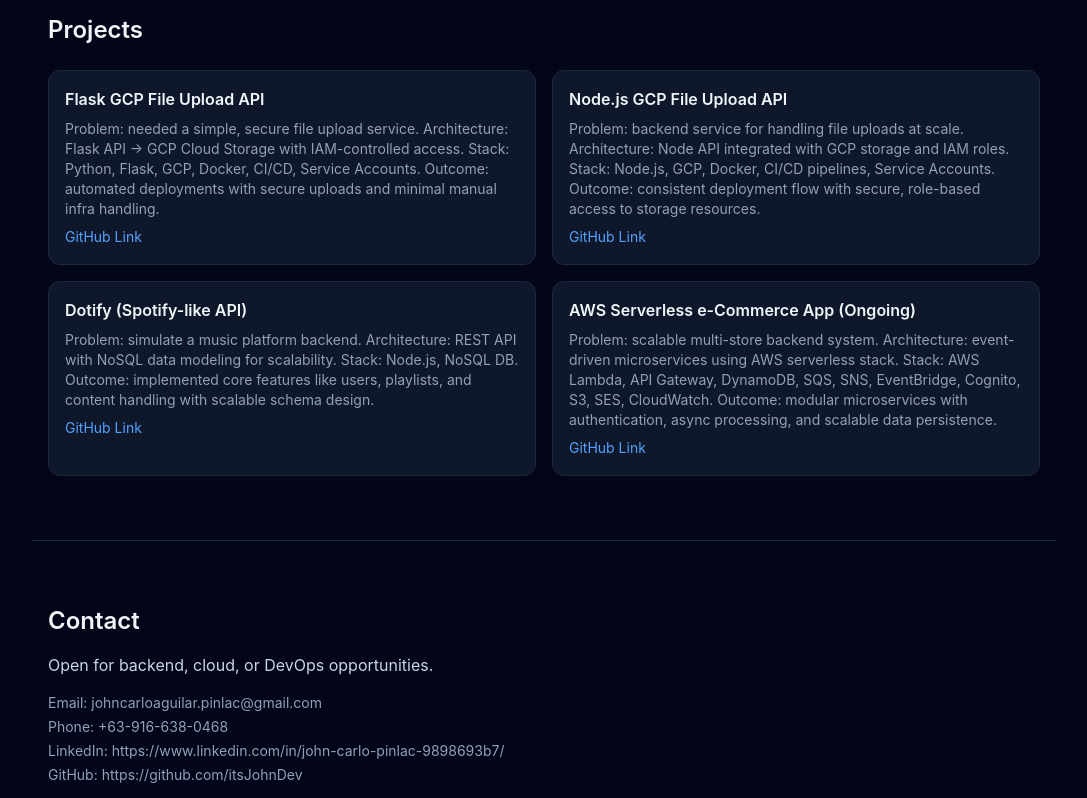
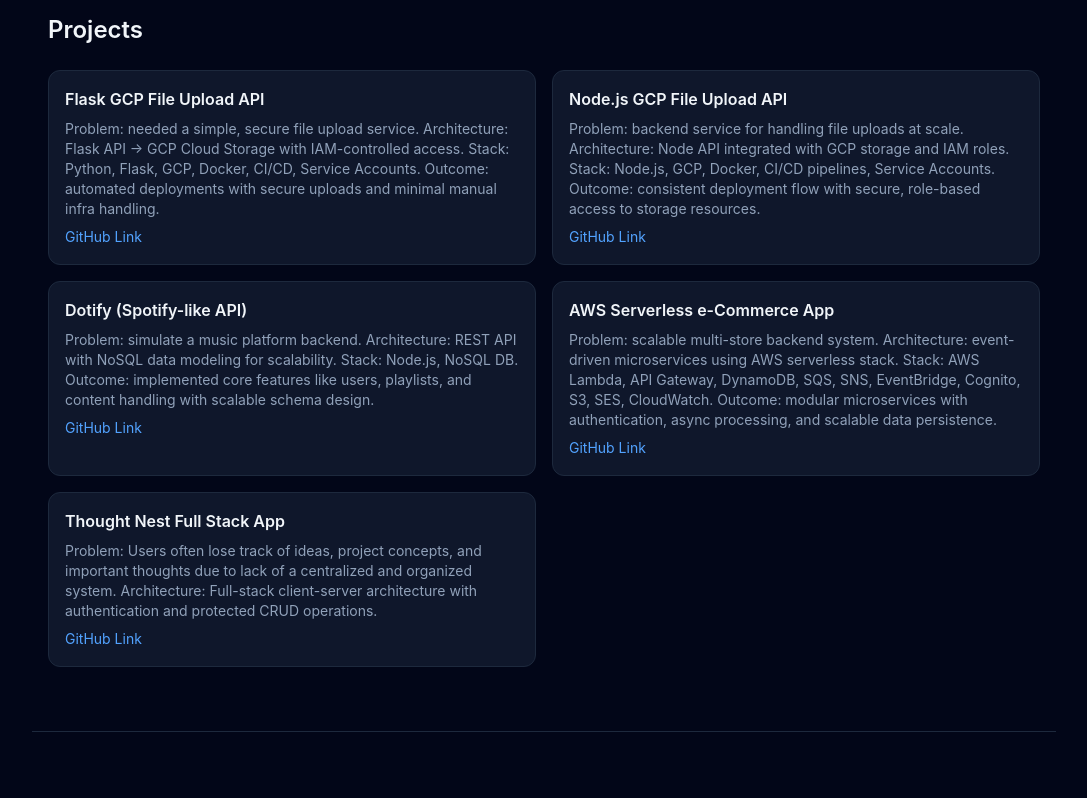
Before and after one commit to itsJohnDev/Portfolio-Site, a React (Vite) app: page / in a window 1280 px wide. Shown: the part 1344-2142 px from the top of the page, without its empty margins (96-1183 px from the left). Built offline with nearby package versions, Linux system fonts and the light colour scheme.

Commit message:
added project and updated aws e-commerce completed

```diff
--- a/src/App.jsx
+++ b/src/App.jsx
@@ -130,9 +130,14 @@ export default function Portfolio() {
               link: "https://github.com/itsJohnDev/Dotify-API",
             },
             {
-              title: "AWS Serverless e-Commerce App (Ongoing)",
+              title: "AWS Serverless e-Commerce App ",
               desc: "Problem: scalable multi-store backend system. Architecture: event-driven microservices using AWS serverless stack. Stack: AWS Lambda, API Gateway, DynamoDB, SQS, SNS, EventBridge, Cognito, S3, SES, CloudWatch. Outcome: modular microservices with authentication, async processing, and scalable data persistence.",
               link: "https://github.com/itsJohnDev/AWS-e-commerce",
+            },
+            {
+              title: "Thought Nest Full Stack App ",
+              desc: "Problem: Users often lose track of ideas, project concepts, and important thoughts due to lack of a centralized and organized system. Architecture: Full-stack client-server architecture with authentication and protected CRUD operations.",
+              link: "https://github.com/itsJohnDev/thought-nest-ui",
             },
           ].map((project, i) => (
             <div
```
